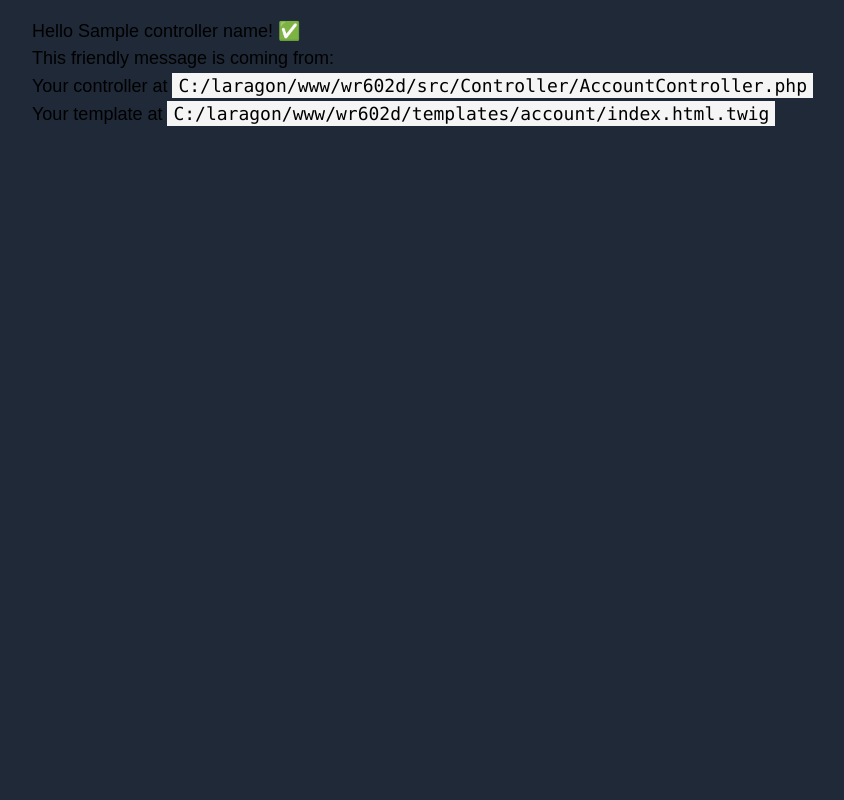
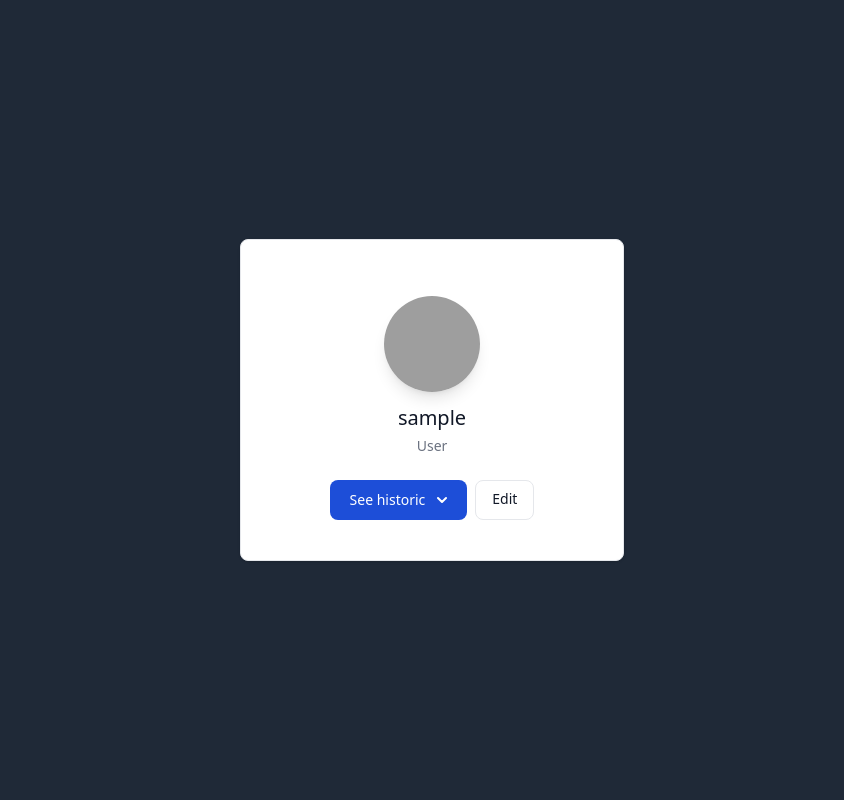
Before and after one commit to Albend0/wr602d, a Symfony app: template templates/account/index.html.twig in a window 1280 px wide. Shown: the part 64-864 px from the top of the page, without its empty margins (208-1052 px from the left). Before the commit the page ends 190 px from the top, so only its background shows below. Run offline with Twig, Linux system fonts and the light colour scheme; the template is opened without the code that fills it: most values are stand-ins (such as "Sample title", 1, 10 or a date in 2020); style sheets or scripts are compiled from the project's sources; some libraries are stand-ins or nearby versions; grey boxes are pictures that could not be loaded.

Commit message:
feat:pdf historic & css styling

```diff
--- a/src/Form/RegistrationFormType.php
+++ b/src/Form/RegistrationFormType.php
@@ -20,6 +20,7 @@ class RegistrationFormType extends AbstractType
     {
         $builder
             ->add('email')
+            ->add('firstName')
             ->add('plainPassword', RepeatedType::class, [
                 'type' => PasswordType::class,
                 'invalid_message' => 'The password fields must match.',
--- a/templates/account/index.html.twig
+++ b/templates/account/index.html.twig
@@ -3,18 +3,52 @@
 {% block title %}MyPDF - Account{% endblock %}
 
 {% block body %}
-<style>
-    .example-wrapper { margin: 1em auto; max-width: 800px; width: 95%; font: 18px/1.5 sans-serif; }
-    .example-wrapper code { background: #F5F5F5; padding: 2px 6px; }
-</style>
 
-<div class="example-wrapper">
-    <h1>Hello {{ controller_name }}! ✅</h1>
+   <div class="flex min-h-screen justify-center items-center">
+       <div class="w-full max-w-sm bg-white border border-gray-200 rounded-lg shadow dark:bg-gray-800 dark:border-gray-700">
+           <div class="flex justify-end px-4 pt-4">
+               <p class="dark:bg-gray-700 rounded-lg p-2 text-white">{{ subscription }}</p>
+           </div>
+           <div class="flex flex-col items-center pb-10">
+               <img class="w-24 h-24 mb-3 rounded-full shadow-lg" src="https://cdn.pixabay.com/photo/2015/10/05/22/37/blank-profile-picture-973460_960_720.png" alt="Bonnie image"/>
+               <h5 class="mb-1 text-xl font-medium text-gray-900 dark:text-white">{{ username }}</h5>
+               <span class="text-sm text-gray-500 dark:text-gray-400">{{ lastname }}</span>
+               <div class="flex mt-4 md:mt-6">
+                   <button id="dropdownDefaultButton" data-dropdown-toggle="dropdown" class="text-white bg-blue-700 hover:bg-blue-800 focus:ring-4 focus:outline-none focus:ring-blue-300 font-medium rounded-lg text-sm px-5 py-2.5 text-center inline-flex items-center dark:bg-blue-600 dark:hover:bg-blue-700 dark:focus:ring-blue-800" type="button">See historic <svg class="w-2.5 h-2.5 ms-3" aria-hidden="true" xmlns="http://www.w3.org/2000/svg" fill="none" viewBox="0 0 10 6">
+                           <path stroke="currentColor" stroke-linecap="round" stroke-linejoin="round" stroke-width="2" d="m1 1 4 4 4-4"/>
+                       </svg>
+                   </button>
+                   <a href="#" class="py-2 px-4 ms-2 text-sm font-medium text-gray-900 focus:outline-none bg-white rounded-lg border border-gray-200 hover:bg-gray-100 hover:text-blue-700 focus:z-10 focus:ring-4 focus:ring-gray-100 dark:focus:ring-gray-700 dark:bg-gray-800 dark:text-gray-400 dark:border-gray-600 dark:hover:text-white dark:hover:bg-gray-700">Edit</a>
+               </div>
+               <!-- Dropdown menu -->
+               <div id="dropdown" class="z-10 hidden bg-white divide-y divide-gray-100 rounded-lg shadow w-44 dark:bg-gray-700">
+                   <ul class="py-2 text-sm text-gray-700 dark:text-gray-200" aria-labelledby="dropdownDefaultButton">
+                       {% for pdf in app.user.pdf  %}
+                       <li>
+                           <a href="{{ pdf.FilePath }}" class="block px-4 py-2 hover:bg-gray-100 dark:hover:bg-gray-600 dark:hover:text-white">{{ pdf.title }}</a>
+                       </li>
+                       {% endfor %}
+                   </ul>
+               </div>
+           </div>
+       </div>
+   </div>
+    <script>
+        document.addEventListener('DOMContentLoaded', function() {
+            const dropdownDefaultButton = document.getElementById('dropdownDefaultButton');
+            const dropdownMenu = document.getElementById('dropdown');
 
-    This friendly message is coming from:
-    <ul>
-        <li>Your controller at <code>C:/laragon/www/wr602d/src/Controller/AccountController.php</code></li>
-        <li>Your template at <code>C:/laragon/www/wr602d/templates/account/index.html.twig</code></li>
-    </ul>
-</div>
+            dropdownDefaultButton.addEventListener('click', function() {
+                dropdownMenu.classList.toggle('hidden');
+            });
+
+            document.addEventListener('click', function(event) {
+                if (!dropdownDefaultButton.contains(event.target) && !dropdownMenu.contains(event.target)) {
+                    dropdownMenu.classList.add('hidden');
+                }
+            });
+        });
+    </script>
+
+
 {% endblock %}
--- a/templates/base.html.twig
+++ b/templates/base.html.twig
@@ -34,10 +34,13 @@
                             <a href="{{ path('app_homepage') }}" class="block py-2 px-3 md:p-0 text-white {% if app.request.attributes.get('_route') == 'app_homepage' %} active-link {% endif %}" aria-current="page">Homepage</a>
                         </li>
                         <li>
-                            <a href="{{ path('app_gotenberg') }}" class="block py-2 px-3 md:p-0 text-white {% if app.request.attributes.get('_route') == 'app_gotenberg' %} active-link {% endif %}" aria-current="page">Convert PDF</a>
+                            <a href="{{ path('app_gotenberg') }}" class="block py-2 px-3 md:p-0 text-white {% if app.request.attributes.get('_route') == 'app_gotenberg' %} active-link {% endif %}" aria-current="page">Convert URL</a>
                         </li>
                         <li>
                             <a href="{{ path('app_account') }}" class="block py-2 px-3 md:p-0 text-white {% if app.request.attributes.get('_route') == 'app_account' %} active-link {% endif %}" aria-current="page">My Account</a>
+                        </li>
+                        <li>
+                            <a href="{{ path('app_logout') }}" class="block py-2 px-3 md:p-0 text-white" aria-current="page">Log out</a>
                         </li>
                     </ul>
                 </div>
--- a/templates/gotenberg/index.html.twig
+++ b/templates/gotenberg/index.html.twig
@@ -3,8 +3,8 @@
 {% block title %}MyPDF - Convert{% endblock %}
 
 {% block body %}
-    <div class="flex min-h-screen justify-center items-center">
-        <div class="container mx-auto max-w-md p-6 bg-gray-700 rounded-lg shadow-md {% if pdfRemaining == 0 %}opacity-50 pointer-events-none{% endif %}">
+    <div class="flex min-h-screen justify-center items-center dark:bg-gray-900">
+        <div class="container mx-auto max-w-md p-6 bg-gray-800 rounded-lg shadow-md {% if pdfRemaining == 0 %}opacity-50 pointer-events-none{% endif %}">
             <h1 class="text-white text-3xl font-bold mb-8">URL to PDF</h1>
             <form action="{{ path('app_gotenberg_convert') }}" method="post" class="mb-4">
                 <label for="url" class="block mb-2 text-gray-400">Enter your URL :</label>
--- a/templates/registration/register.html.twig
+++ b/templates/registration/register.html.twig
@@ -9,6 +9,7 @@
 
     {{ form_start(registrationForm) }}
         {{ form_row(registrationForm.email) }}
+        {{ form_row(registrationForm.firstName) }}
         {{ form_row(registrationForm.plainPassword, {
             label: 'Password'
         }) }}
--- a/templates/subscription/index.html.twig
+++ b/templates/subscription/index.html.twig
@@ -3,7 +3,7 @@
 {% block title %}MyPDF - Subscriptions{% endblock %}
 
 {% block body %}
-    <div class="flex min-h-screen justify-center items-center">
+    <div class="flex min-h-screen justify-center items-center dark:bg-gray-900">
         <div class="grid grid-cols-1 md:grid-cols-2 lg:grid-cols-3 gap-3">
             {% for subscription in subscriptions %}
                 <div class="max-w-sm bg-white border rounded-lg shadow dark:bg-gray-700 {% if subscription.title == activeSubscription %}border-4 border-r-4 border-blue-500{% else %}dark:border-gray-700{% endif %}">
```
Also changed, not shown: src/Controller/AccountController.php (+13 -0 lines), templates/homepage/index.html.twig (+17 -6 lines), 4 other files.
